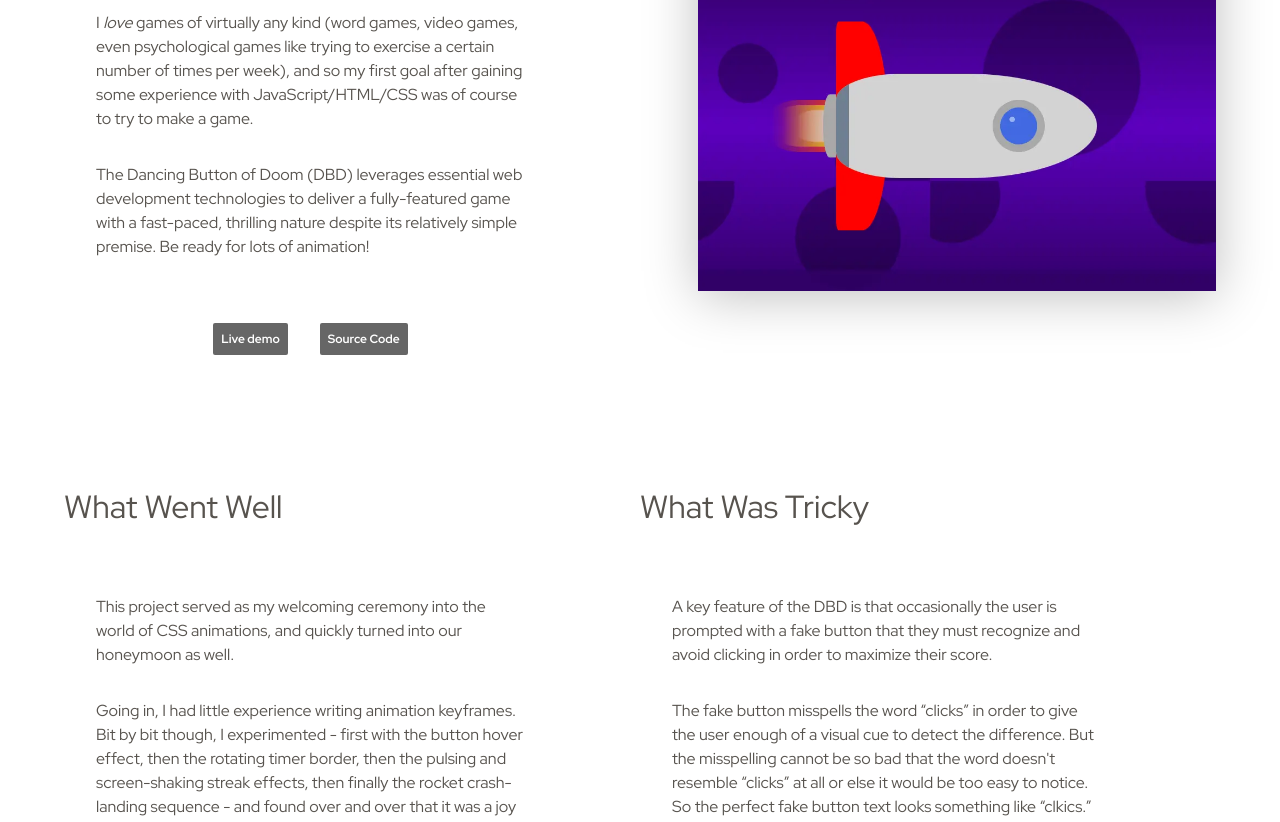
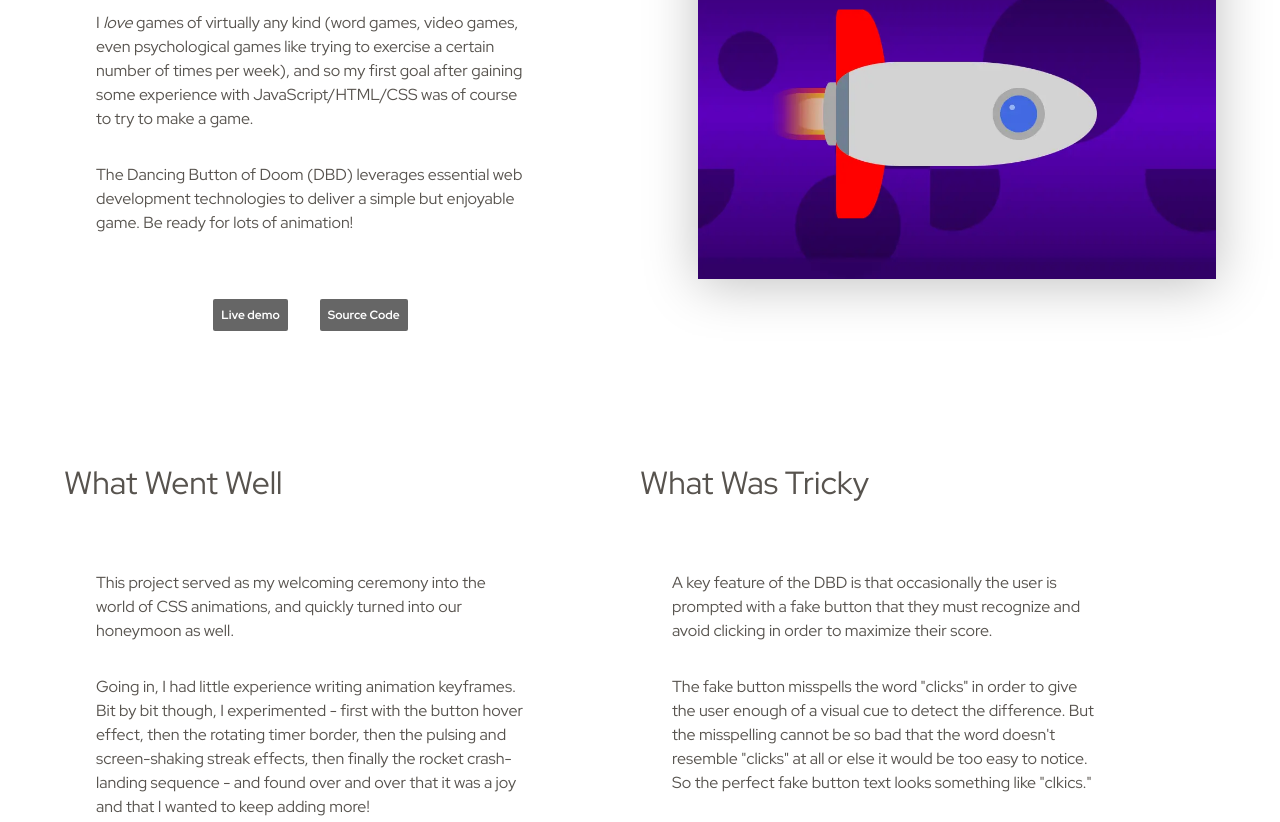
Before and after one commit to julianlk522/portfo, a Next.js app: page /dancing in a window 1280 px wide. Shown: the part 301-1123 px from the top of the page. Built offline with nearby package versions, Linux system fonts and the light colour scheme.

Commit message:
update useEffect dependencies in _app.tsx to include router.pathname, update dancing.tsx and typing.tsx with image alt text and proper HTML entities for segments in quotes

```diff
--- a/pages/_app.tsx
+++ b/pages/_app.tsx
@@ -42,7 +42,7 @@ function MyApp({ Component, pageProps }) {
 		}, 500)
 
 		return () => clearTimeout(userScrollingTimeout)
-	}, [currentScrollPercent])
+	}, [currentScrollPercent, router.pathname])
 
 	// autoscroll section into view after userScrollingTimeout, re-enable responsive Navbar after 1s
 	useEffect(() => {
@@ -93,7 +93,7 @@ function MyApp({ Component, pageProps }) {
 		}, 1000)
 
 		return () => clearTimeout(resumeNavbarResponsivenessTimeout)
-	}, [navReactsToScroll, currentScrollPercent])
+	}, [navReactsToScroll, currentScrollPercent, router.pathname])
 
 	useEffect(() => {
 		if (scrollDirection === 'up' && navReactsToScroll) {
--- a/pages/dancing.tsx
+++ b/pages/dancing.tsx
@@ -53,6 +53,7 @@ function DancingButtonDetails({ darkMode }) {
 							}
 						>
 							<Image
+								alt='Dancing Button Game rocket and heads-up-display'
 								src={headerImg}
 								objectFit='cover'
 								objectPosition='top'
@@ -71,10 +72,8 @@ function DancingButtonDetails({ darkMode }) {
 						</p>
 						<p>
 							The Dancing Button of Doom (DBD) leverages essential
-							web development technologies to deliver a
-							fully-featured game with a fast-paced, thrilling
-							nature despite its relatively simple premise. Be
-							ready for lots of animation!
+							web development technologies to deliver a simple but
+							enjoyable game. Be ready for lots of animation!
 						</p>
 					</div>
 
@@ -127,6 +126,7 @@ function DancingButtonDetails({ darkMode }) {
 						}
 					>
 						<Image
+							alt='Dancing Button Game rocket and heads-up-display'
 							src={headerImg}
 							objectFit='cover'
 							objectPosition='top'
@@ -217,19 +217,20 @@ function DancingButtonDetails({ darkMode }) {
 							their score.
 						</p>
 						<p>
-							The fake button misspells the word “clicks” in order
-							to give the user enough of a visual cue to detect
-							the difference. But the misspelling cannot be so bad
-							that the word doesn&apos;t resemble “clicks” at all
-							or else it would be too easy to notice. So the
-							perfect fake button text looks something like
-							“clkics.”
+							The fake button misspells the word
+							&quot;clicks&quot; in order to give the user enough
+							of a visual cue to detect the difference. But the
+							misspelling cannot be so bad that the word
+							doesn&apos;t resemble &quot;clicks&quot; at all or
+							else it would be too easy to notice. So the perfect
+							fake button text looks something like
+							&quot;clkics.&quot;
 						</p>
 						<div
 							id='fakeButtonImgWrapper'
 							className='relative flex h-auto w-fakeButtonImageSm justify-center md:w-auto'
 						>
-							<Image src={fakeButton} />
+							<Image alt='fake dancing button' src={fakeButton} />
 						</div>
 
 						<p>
@@ -276,9 +277,11 @@ function DancingButtonDetails({ darkMode }) {
 							10$/
 						</code>
 						<div className='flex w-full md:pl-8'>
-							<p className='w-full italic'>e.g. "Clckis; 10"</p>
+							<p className='w-full italic'>
+								e.g. &quot;Clckis; 10&quot;
+							</p>
 							<span className='w-full pr-8 text-right text-xs'>
-								10 is the user’s current score*
+								10 is the user&apos;s current score*
 							</span>
 						</div>
 					</div>
@@ -298,7 +301,11 @@ function DancingButtonDetails({ darkMode }) {
 						  }
 				}
 			>
-				<Image src={mainImg} className='w-full' />
+				<Image
+					alt='Dancing Button of Doom game screen showcasing the dancing button, timer, and title text'
+					src={mainImg}
+					className='w-full'
+				/>
 			</div>
 			<section id='takeaways' className='mb-64 md:mb-32'>
 				<h2
--- a/pages/typing.tsx
+++ b/pages/typing.tsx
@@ -53,6 +53,7 @@ function HyperTyperDetails({ darkMode }) {
 							}
 						>
 							<Image
+								alt='Hyper Typer 2000 interactive words-per-minute chart, completed word list, timer and word input field'
 								src={headerImg}
 								objectFit='cover'
 								objectPosition='top'
@@ -131,6 +132,7 @@ function HyperTyperDetails({ darkMode }) {
 						}
 					>
 						<Image
+							alt='Hyper Typer 2000 interactive words-per-minute chart, completed word list, timer and word input field'
 							src={headerImg}
 							objectFit='cover'
 							objectPosition='top'
@@ -190,7 +192,10 @@ function HyperTyperDetails({ darkMode }) {
 						id='autoTypingImgWrapper'
 						className='relative mt-16 flex h-auto flex-col justify-center text-center md:w-auto md:max-w-[80%] md:pl-8'
 					>
-						<Image src={useTypewriter} />
+						<Image
+							alt='Example usage of the useTypewriter hook from React Simple Typewriter'
+							src={useTypewriter}
+						/>
 						<figcaption className='mt-4 text-xs'>
 							Assigning the Title Screen text state to the product
 							of the useTypewriter hook, with a few small
@@ -214,15 +219,18 @@ function HyperTyperDetails({ darkMode }) {
 								Netlify.com
 							</a>
 							). I quickly ran into issues with page redirects
-							causing a 404 "Page Not Found" error, even at key
-							app routes with specified content that seemingly
-							would not need to redirect.
+							causing a 404 &quot;Page Not Found&quot; error, even
+							at key app routes with specified content that
+							seemingly would not need to redirect.
 						</p>
 						<div
 							id='errorImgWrapper'
 							className='relative mx-auto flex h-auto justify-center md:w-auto md:max-w-[60%]'
 						>
-							<Image src={netlifyError} />
+							<Image
+								alt='Error message from Netlify due to faulty redirects'
+								src={netlifyError}
+							/>
 						</div>
 						<p>
 							Fortunately this error is well-documented and can be
@@ -245,6 +253,7 @@ function HyperTyperDetails({ darkMode }) {
 							className='relative mx-auto flex h-auto max-h-80 justify-center md:w-auto'
 						>
 							<Image
+								alt='Revised word list to be used for generating a random typing prompt'
 								src={wordList}
 								objectFit='cover'
 								objectPosition='top'
@@ -275,7 +284,11 @@ function HyperTyperDetails({ darkMode }) {
 						  }
 				}
 			>
-				<Image src={mainImg} objectFit='cover' />
+				<Image
+					alt='Hyper Typer start screen with a title, start button, and start button caption'
+					src={mainImg}
+					objectFit='cover'
+				/>
 			</div>
 			<section id='takeaways' className='mb-64 md:mb-32'>
 				<h2
```
